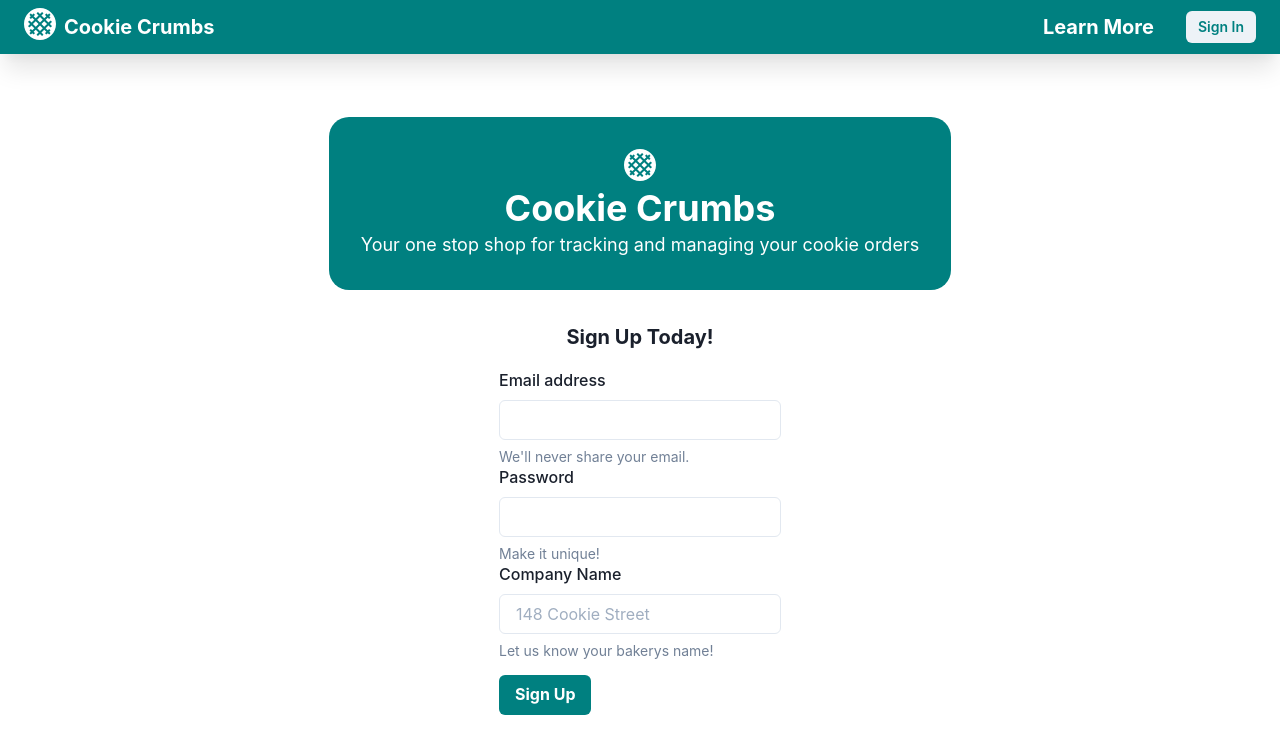
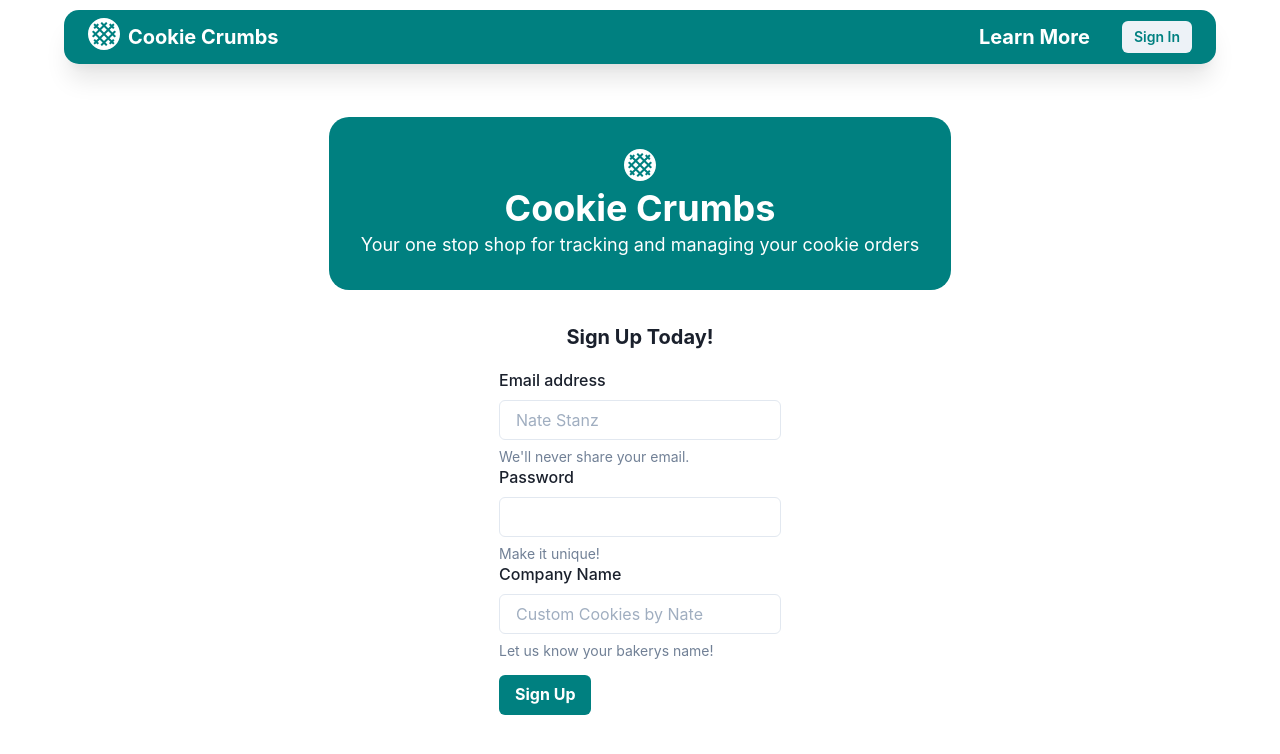
Before and after one commit to berbaroovez/CookieCrumbs, a Next.js app: page / in a window 1280 px wide. Shown: the top 754 px of the page. Built offline with nearby package versions, Linux system fonts and the light colour scheme; no server answers.

Commit message:
new nav bar

```diff
--- a/components/IndexNavBar.js
+++ b/components/IndexNavBar.js
@@ -5,13 +5,16 @@ import { useAuth } from "../lib/auth";
 export default function IndexNavBar() {
   const { user } = useAuth();
   return (
+    <Flex justifyContent="center">
       <Box
-      w="100%"
+        top="10px"
+        w="90%"
         background="teal"
         color="white"
         p={2}
         boxShadow="xl"
         pos="fixed"
+        borderRadius="15px"
       >
         <Flex justifyContent="space-between" px={4}>
           <Flex alignItems="center">
@@ -53,5 +56,6 @@ export default function IndexNavBar() {
           </Flex>
         </Flex>
       </Box>
+    </Flex>
   );
 }
--- a/components/Signup.js
+++ b/components/Signup.js
@@ -31,7 +31,7 @@ export default function Signup() {
     <Box as="form" onSubmit={onSubmit}>
       <FormControl id="email">
         <FormLabel>Email address</FormLabel>
-        <Input type="email" ref={inputEmail} />
+        <Input type="email" ref={inputEmail} placeholder="Nate Stanz" />
         <FormHelperText>We'll never share your email.</FormHelperText>
         <FormLabel>Password</FormLabel>
         <Input type="password" ref={inputPassword} />
@@ -40,7 +40,7 @@ export default function Signup() {
         <Input
           type="text"
           ref={inputCompanyName}
-          placeholder="148 Cookie Street"
+          placeholder="Custom Cookies by Nate"
         />
         <FormHelperText>Let us know your bakerys name!</FormHelperText>
         <Button
```
Lines whose indentation alone changed are shown as unchanged.
